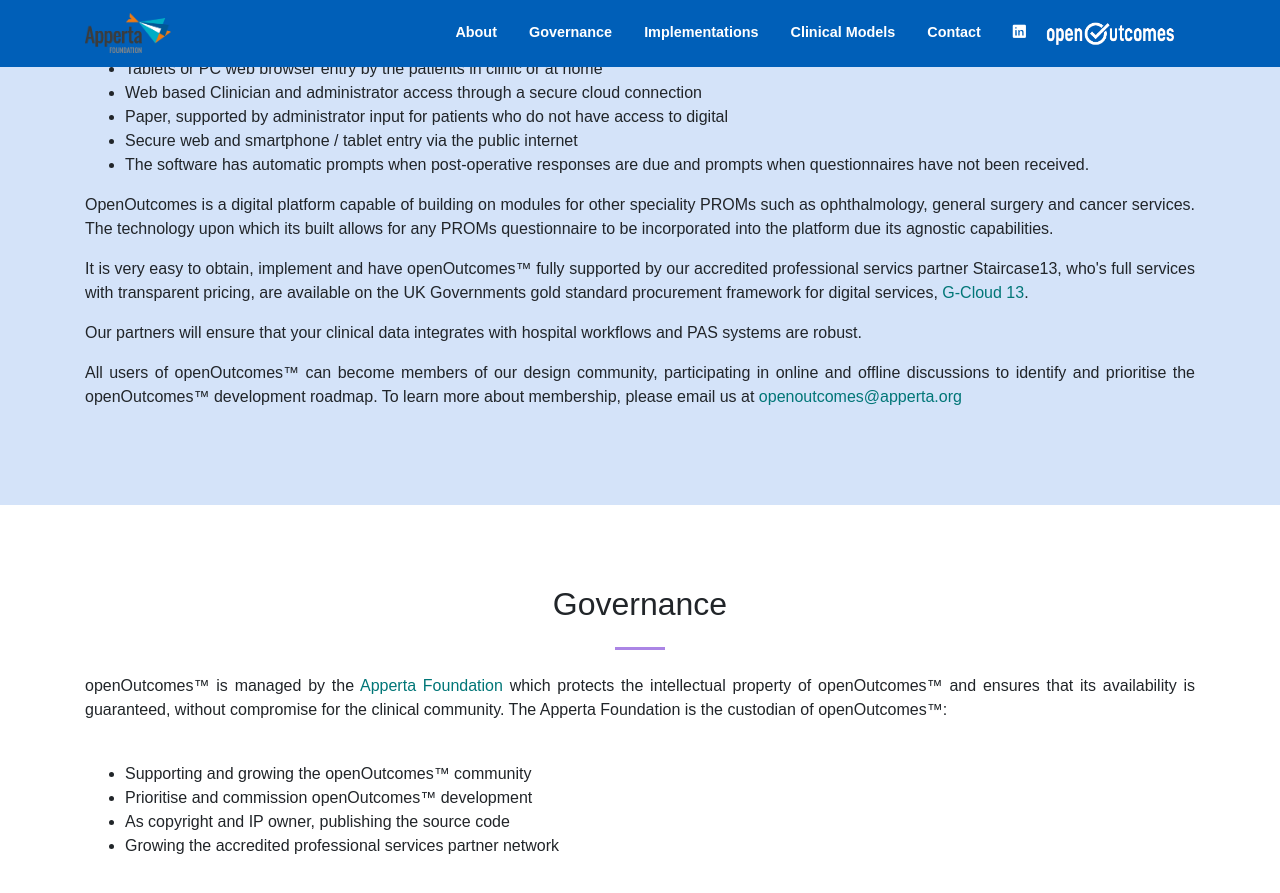
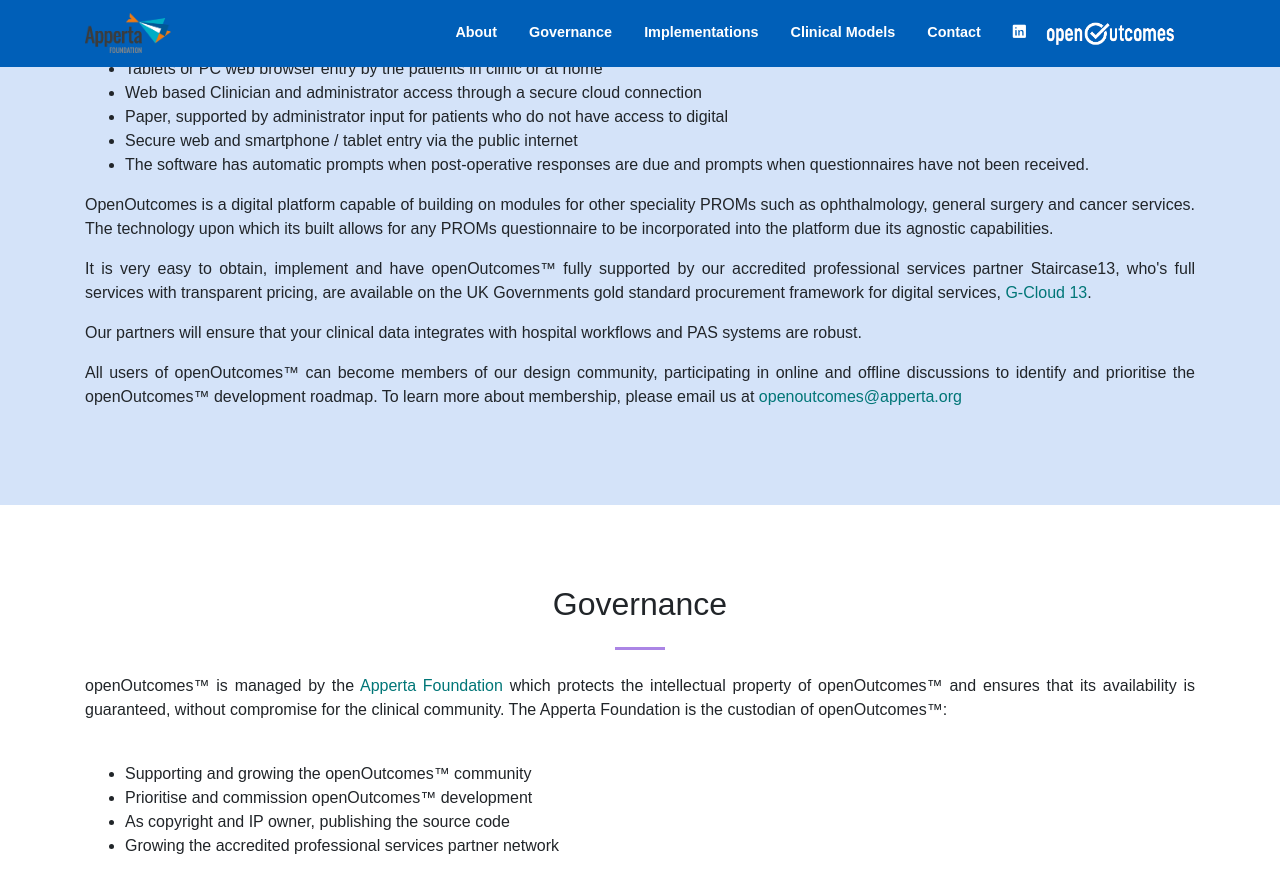
Before and after one commit to openoutcomes/openoutcomes.github.io, a Jekyll site: the page built from index.html, in a window 1280 px wide and 900 px high, scrolled down 1555 px. Shown: the top 893 px of the window. Built offline with Jekyll 4.4.1, drawn with Linux system fonts in a browser that asks for light colours; nearby versions of some CDN libraries; some web fonts are replaced; some of the changed text lies outside the part shown.

Commit message:
update/content

```diff
--- a/index.html
+++ b/index.html
@@ -61,7 +61,7 @@
 
 <p>OpenOutcomes is a digital platform capable of building on modules for other speciality PROMs such as ophthalmology, general surgery and cancer services. The technology upon which its built allows for any PROMs questionnaire to be incorporated into the platform due its agnostic capabilities.</p>
 
-<p>It is very easy to obtain, implement and have openOutcomes™ fully supported by our accredited professional servics partner Staircase13, who's full services with transparent pricing, are available on the UK Governments gold standard procurement framework for digital services, <a href="https://www.applytosupply.digitalmarketplace.service.gov.uk/g-cloud/services/379492129225364" target="_blank">G-Cloud 13</a>.</p>
+<p>It is very easy to obtain, implement and have openOutcomes™ fully supported by our accredited professional services partner Staircase13, who's full services with transparent pricing, are available on the UK Governments gold standard procurement framework for digital services, <a href="https://www.applytosupply.digitalmarketplace.service.gov.uk/g-cloud/services/379492129225364" target="_blank">G-Cloud 13</a>.</p>
 
 <p>Our partners will ensure that your clinical data integrates with hospital workflows and PAS systems are robust. </p>
 
```
Also changed, not shown: _members/mike-reed.md (+1 -1 lines).
